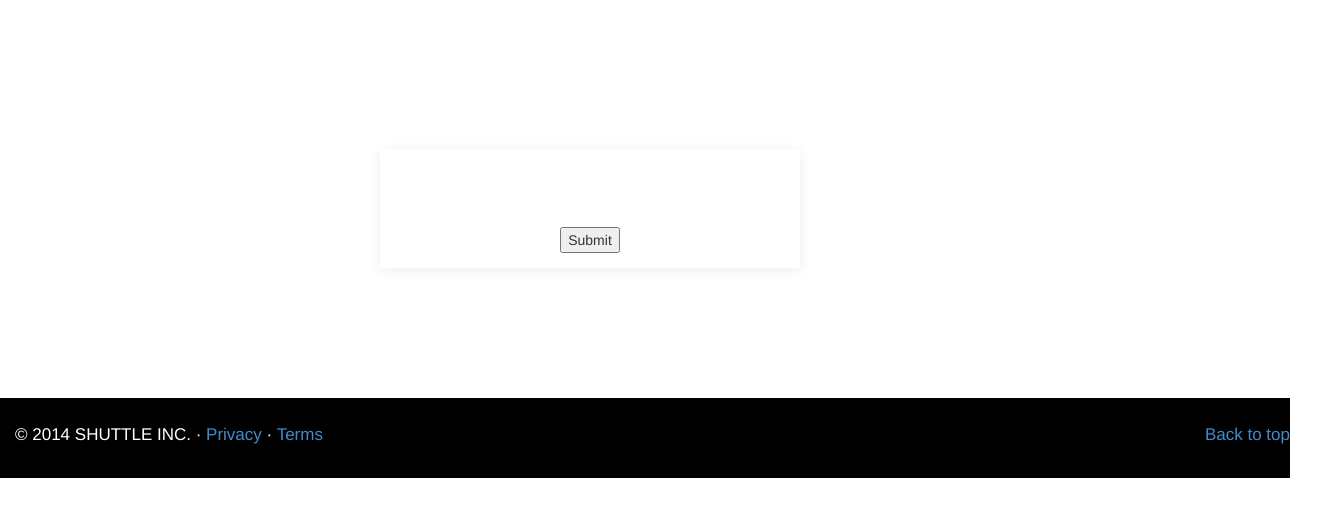
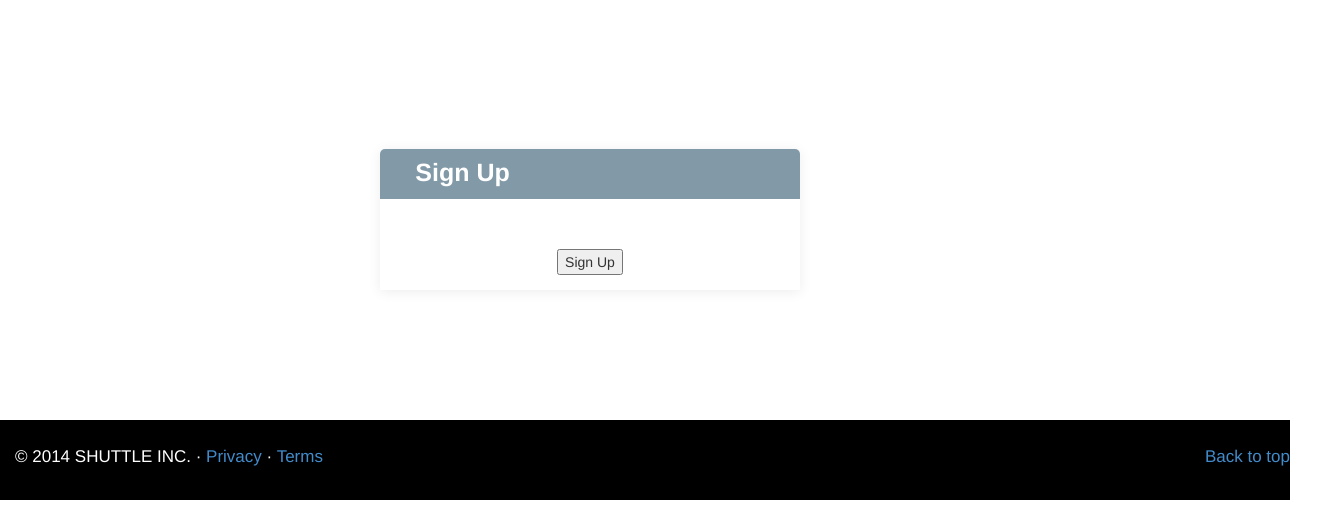
Before and after one commit to aakash-cr7/shareAcar, a Django app: page /signup in a window 1320 px wide. Shown: the part 51-566 px from the top of the page. Run offline with Django 3.2, Linux system fonts and the light colour scheme; parts of the project's set-up code (start-up, migrations or seed data) failed here and were passed over; some libraries are stand-ins or nearby versions.

Commit message:
addition to sign up form in html

```diff
--- a/templates/adduser.html
+++ b/templates/adduser.html
@@ -49,10 +49,11 @@
       </div><!-- /.container-fluid -->
     </nav><!-- End of NavBar -->
 			<div class="myForm">
-			<h1>Join Now</h1>
+			   <div class="heading"><h1>Sign Up</h1></div>
 			<form method='POST' action=''>{% csrf_token %}
 				{{form.as_p}}
-				<input type="submit">
+				<br>
+				<input type="submit" value="Sign Up">
 			</form>
 			</div>
 <!-- FOOTER -->
```
